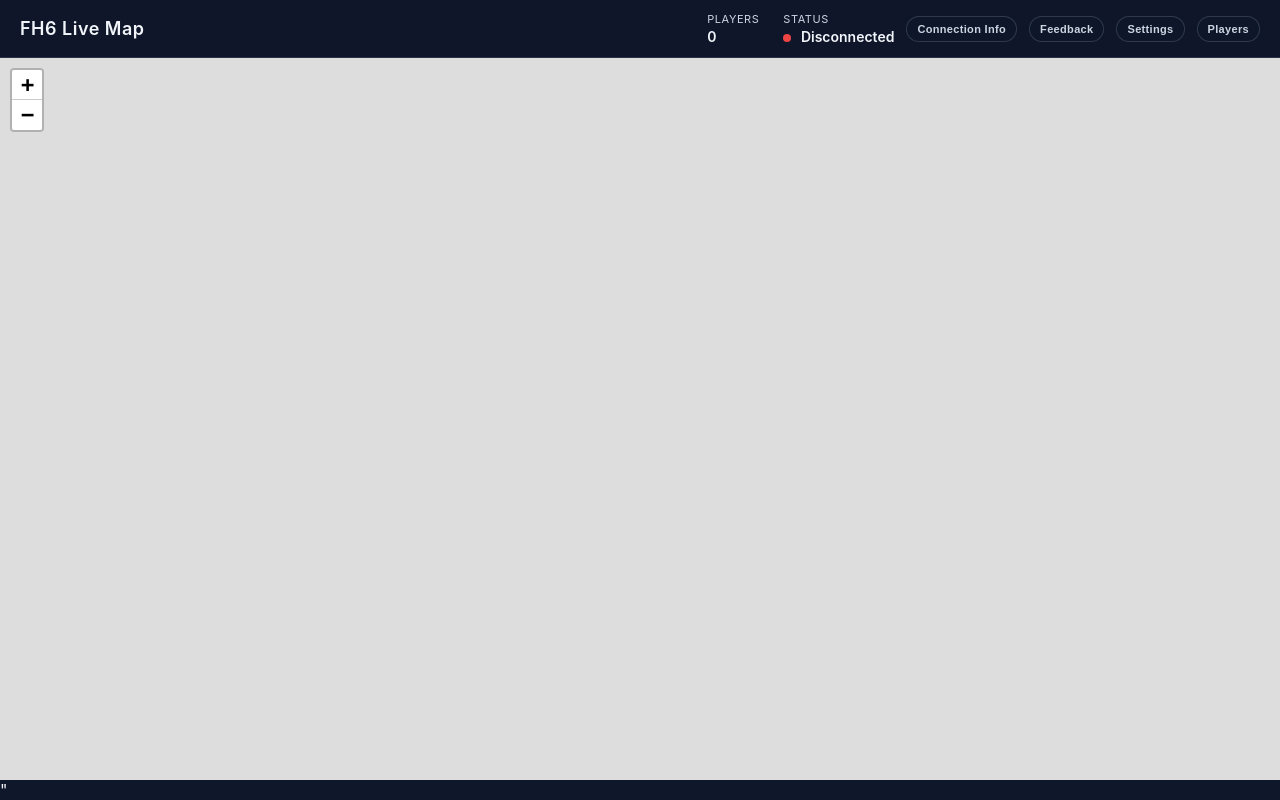
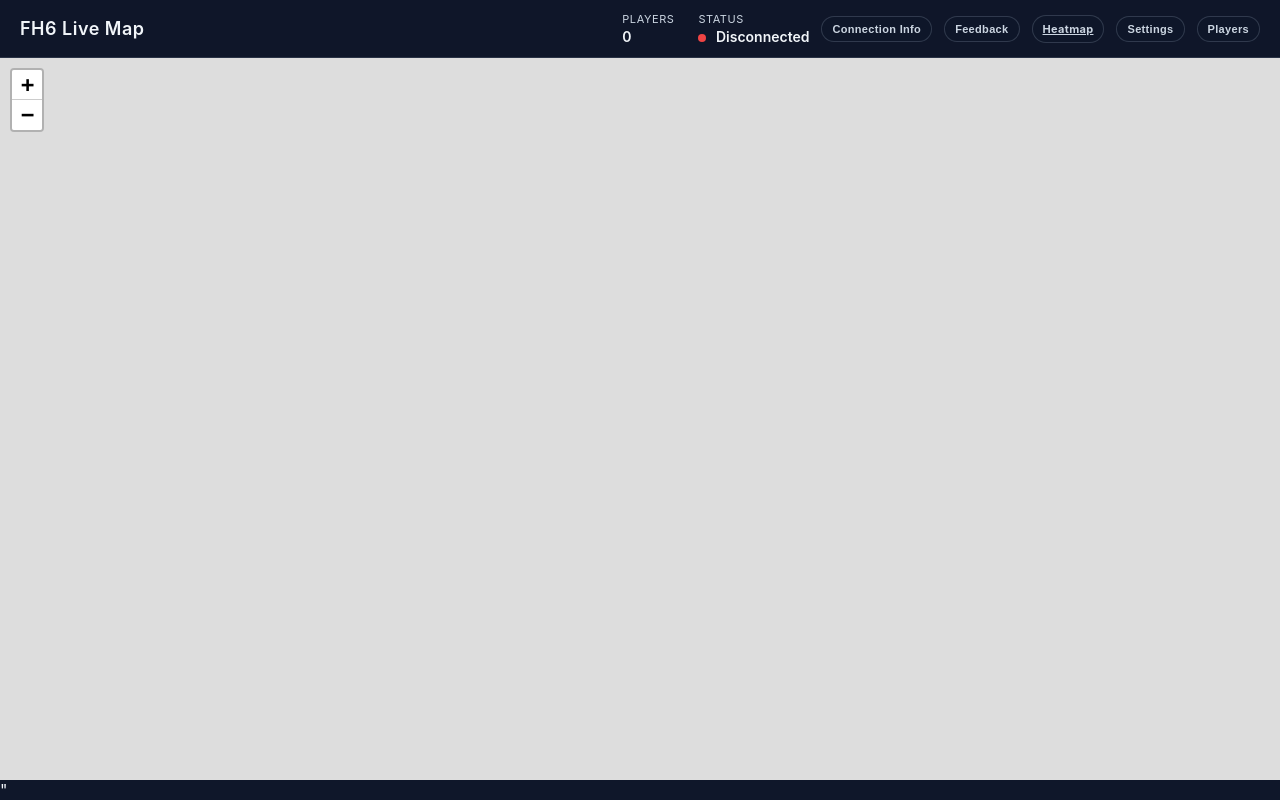
Before and after one commit to ReactiveSlime/Forza-6-Community-Map, a website with bundled scripts: page src/index.html in a window 1280 px wide. Built offline with nearby package versions, Linux system fonts and the light colour scheme; no server answers; files whose address does not match are found by name.

Commit message:
Add Heatmap link to header
Insert a Heatmap anchor next to the Feedback button in src/index.html. The link points to /heatmap, uses the header__btn class, and opens in a new tab (target="_blank") so users can access the heatmap view directly from the header.

```diff
--- a/src/index.html
+++ b/src/index.html
@@ -35,6 +35,9 @@
         <button type="button" id="feedbackBtn" class="header__btn">
           Feedback
         </button>
+        <a href="/heatmap" target="_blank" class="header__btn">
+          Heatmap
+        </a>
         <div class="settings-dropdown">
           <button type="button" id="settingsBtn" class="settings-dropdown__btn">
             Settings
```
